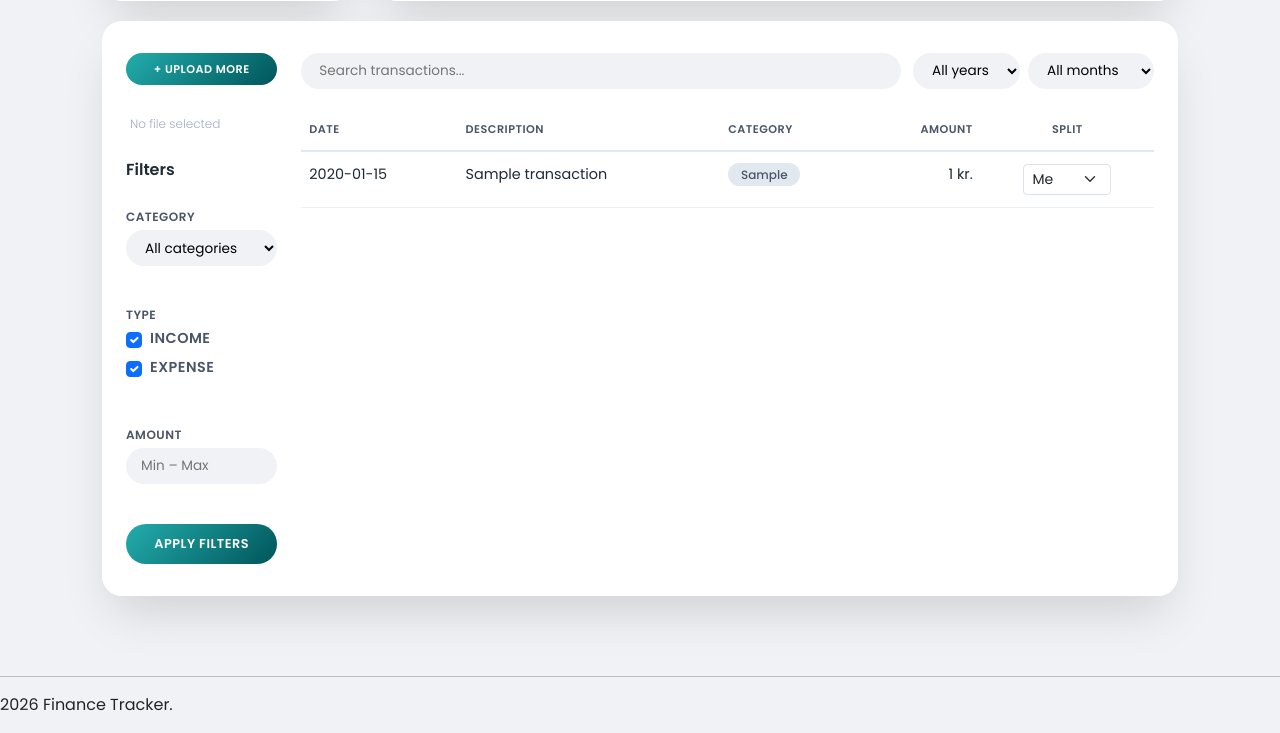
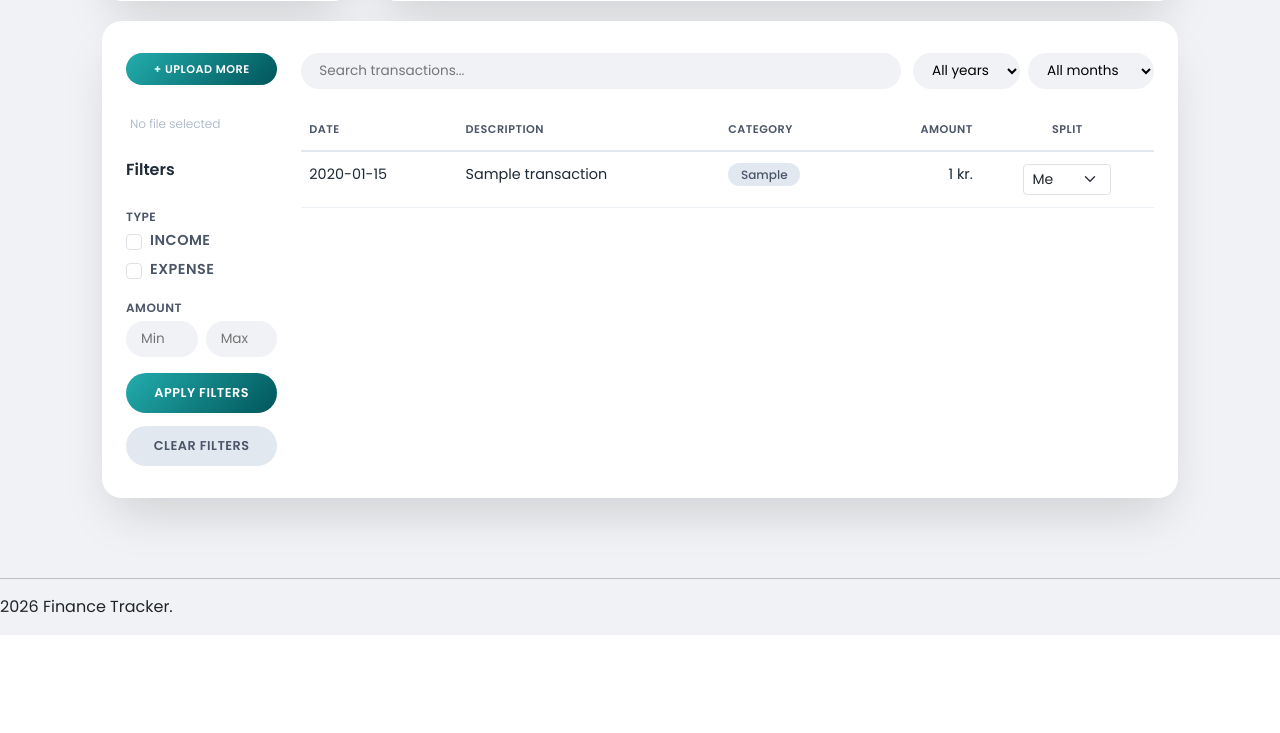
Before and after one commit to CupOfCake/Finance-Analytics-Tracker, a Django app: page /account/ in a window 1280 px wide. Shown: the part 445-1178 px from the top of the page. After the commit the page ends 1080 px from the top, so only its background shows below. Run offline with Django 5.2, Linux system fonts and the light colour scheme; a user stored in the database is signed in; tables that the repository leaves empty hold one stand-in row (values such as "Sample post"); grey boxes marked "Sample" are stand-in pictures.

Commit message:
feat: completed implementing profile page transaction filters

```diff
--- a/src/account/templates/account/account.html
+++ b/src/account/templates/account/account.html
@@ -528,7 +528,6 @@
                         <!-- Filter sidebar -->
                         <div class="col-md-3 col-lg-2">
                             <div class="filter-section">
-
                                 {% if has_transactions %}
                                     <div class="upload-data-block" style="margin-bottom:0.2rem;">
                                         <form method="post" enctype="multipart/form-data" action="{% url 'finance:upload_transactions' %}" class="upload-form-vertical">
@@ -556,35 +555,38 @@
 
                                 <h6 style="font-weight: 600; color: #1e2a36; margin-bottom:0.3rem;">Filters</h6>
 
-                                <div class="filter-group">
-                                    <label>Category</label>
-                                    <select class="form-control-sm" style="width: 100%;">
-                                        <option>All categories</option>
-                                        <option>Food</option>
-                                        <option>Transport</option>
-                                        <option>Entertainment</option>
-                                        <option>Bills</option>
-                                    </select>
-                                </div>
-
+                                <form method="get" action="?" id="filter-form">
+                                    <!-- Type checkboxes -->
                                     <div class="filter-group">
                                         <label>Type</label>
                                         <div class="form-check">
-                                        <input class="form-check-input" type="checkbox" id="check-income" checked>
+                                            <input class="form-check-input" type="checkbox" name="income" id="check-income" value="on" {% if income_checked %}checked{% endif %}>
                                             <label class="form-check-label" for="check-income">Income</label>
                                         </div>
                                         <div class="form-check">
-                                        <input class="form-check-input" type="checkbox" id="check-expense" checked>
+                                            <input class="form-check-input" type="checkbox" name="expense" id="check-expense" value="on" {% if expense_checked %}checked{% endif %}>
                                             <label class="form-check-label" for="check-expense">Expense</label>
                                         </div>
                                     </div>
 
+                                    <!-- Amount range -->
                                     <div class="filter-group">
                                         <label>Amount</label>
-                                    <input type="text" class="form-control-sm" placeholder="Min – Max" style="width: 100%;">
+                                        <div style="display:flex; gap:0.5rem;">
+                                            <input type="text" name="amount_min" class="form-control-sm" placeholder="Min" value="{{ amount_min|default:'' }}" style="width:50%;">
+                                            <input type="text" name="amount_max" class="form-control-sm" placeholder="Max" value="{{ amount_max|default:'' }}" style="width:50%;">
+                                        </div>
                                     </div>
 
-                                <button class="btn btn-primary" style="width: 100%; border-radius: 40px; background: linear-gradient(135deg, #23adad 0%, #00555a 100%); border: none; height: 40px; font-weight: 600; font-size: 0.8rem; text-transform: uppercase; letter-spacing: 0.5px;">Apply filters</button>
+                                    <!-- Hidden fields for other filters (year, month, search) so they persist -->
+                                    <input type="hidden" name="q" value="{{ search_query }}">
+                                    <input type="hidden" name="year" value="{{ selected_year|default:'' }}">
+                                    <input type="hidden" name="month" value="{{ selected_month|default:'' }}">
+
+                                    <button type="submit" class="btn btn-primary" style="width: 100%; border-radius: 40px; background: linear-gradient(135deg, #23adad 0%, #00555a 100%); border: none; height: 40px; font-weight: 600; font-size: 0.8rem; text-transform: uppercase; letter-spacing: 0.5px;">Apply filters</button>
+
+                                    <a href="?" class="btn btn-secondary" style="width:100%; border-radius:40px; height:40px; font-weight:600; font-size:0.8rem; text-transform:uppercase; letter-spacing:0.5px; background:#e2e8f0; color:#4a5568; border:none; display:flex; align-items:center; justify-content:center; text-decoration:none; margin-top: 0.8rem;">Clear filters</a>
+                                </form>
                             </div>
                         </div>
 
--- a/src/account/views.py
+++ b/src/account/views.py
@@ -72,6 +72,8 @@ def login_view(request):
 
 
 
+from django.db.models import Q
+
 def account_view(request):
     if not request.user.is_authenticated:
         return redirect('login')
@@ -86,6 +88,10 @@ def account_view(request):
     year = request.GET.get('year')
     month = request.GET.get('month')
     q = request.GET.get('q', '').strip()
+    income = request.GET.get('income')
+    expense = request.GET.get('expense')
+    amount_min = request.GET.get('amount_min')
+    amount_max = request.GET.get('amount_max')
 
     if year and year.isdigit():
         transactions_qs = transactions_qs.filter(transaction_date__year=year)
@@ -96,6 +102,17 @@ def account_view(request):
             Q(transaction_name__icontains=q) |
             Q(transaction_type__icontains=q)
         )
+    # Income/Expense filters
+    if income and not expense:
+        transactions_qs = transactions_qs.filter(transaction_ammount__gt=0)
+    elif expense and not income:
+        transactions_qs = transactions_qs.filter(transaction_ammount__lt=0)
+
+    # Amount range
+    if amount_min and amount_min.lstrip('-').isdigit():
+        transactions_qs = transactions_qs.filter(transaction_ammount__gte=int(amount_min))
+    if amount_max and amount_max.lstrip('-').isdigit():
+        transactions_qs = transactions_qs.filter(transaction_ammount__lte=int(amount_max))
 
     # Prefetch splits
     transactions_qs = transactions_qs.prefetch_related(
@@ -172,9 +189,13 @@ def account_view(request):
         'transaction_count': transaction_count,
         'selected_year': year,
         'selected_month': month,
+        'search_query': q,
+        'income_checked': income == 'on',
+        'expense_checked': expense == 'on',
+        'amount_min': amount_min,
+        'amount_max': amount_max,
         'year_choices': year_choices,
         'month_choices': month_choices,
-        'search_query': q,
         'base_url': base_url,
     })
 
```
Lines whose indentation alone changed are shown as unchanged.
